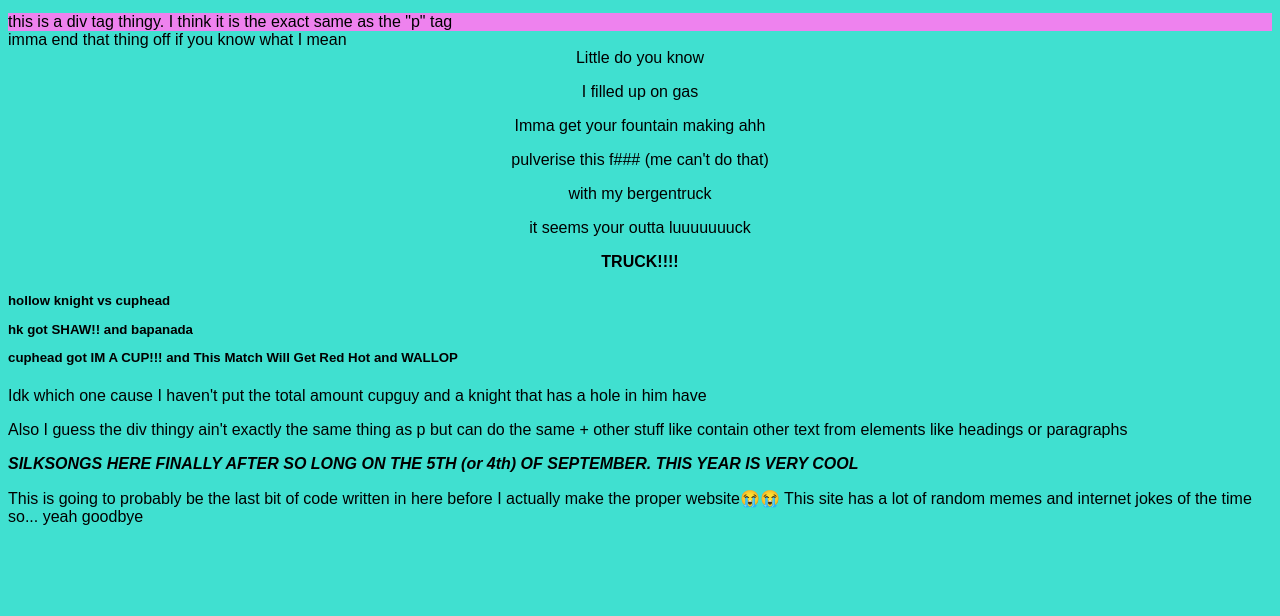
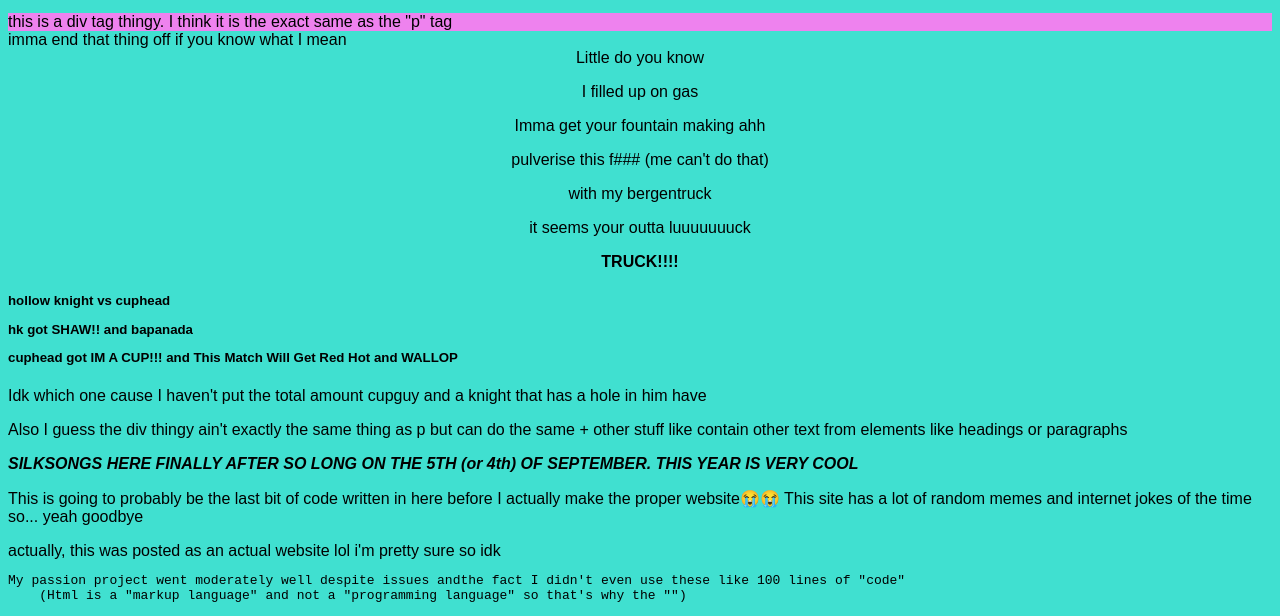
Before and after one commit to JewelZaman1/Random-website, a plain HTML site: page index.htm in a window 1280 px wide. Shown: the part 3020-3636 px from the top of the page. Before the commit the page ends 3562 px from the top, so only its background shows below. Drawn offline with Linux system fonts and the light colour scheme.

Commit message:
Add thoughts on project completion and website status
Added a div and pre elements to express thoughts on the project.

```diff
--- a/index.htm
+++ b/index.htm
@@ -65,6 +65,7 @@ close to 5 million globally.
 <h4 style="border:4px solid Tomato;">Guys silksong tomorrow🤯🤯🤯</h4>
 <p style="border:2px solid violet;">Deltarune like 2 months ago</p>
 <!-- Hey what you doing over here, tryna do some funny now are ya?-->
+  <!-- I just realised the number above... but this was made before that brainrotted meme was so yeah-->
 <h3 id="More random neurons">Things in me brain that randomly pop up</h3>
 <p style="color:tomato;font-size:70px;"><img src="https://i.pinimg.com/originals/f7/b4/45/f7b445c5804507b53fe0ae88c27312df.gif" alt="ayy it is cuphead victory screen" style="width:560px;height:560px;">ayy it is cuphead</p>
 <img src="https://i.pinimg.com/736x/61/49/2b/61492b7185cc63a1a046058da3159548.jpg" alt="this is a map of a country in like the medieval times spanning from the maghreb to like Persia and a bit up" width="400px" height="200px"
@@ -98,6 +99,8 @@ close to 5 million globally.
     <p>Also I guess the div thingy ain't exactly the same thing as p but can do the same + other stuff like contain other text from elements like headings or paragraphs</p>
     <div> <strong><i>SILKSONGS HERE FINALLY AFTER SO LONG ON THE 5TH (or 4th) OF SEPTEMBER. THIS YEAR IS VERY COOL</strong></i></div>
     <p>This is going to probably be the last bit of code written in here before I actually make the proper website😭😭 This site has a lot of random memes and internet jokes of the time so... yeah goodbye</p>
-
+  <div>actually, this was posted as an actual website lol i'm pretty sure so idk</div>
+  <pre>My passion project went moderately well despite issues andthe fact I didn't even use these like 100 lines of "code"
+    (Html is a "markup language" and not a "programming language" so that's why the "")</pre>
 </body>
 </html>
```
